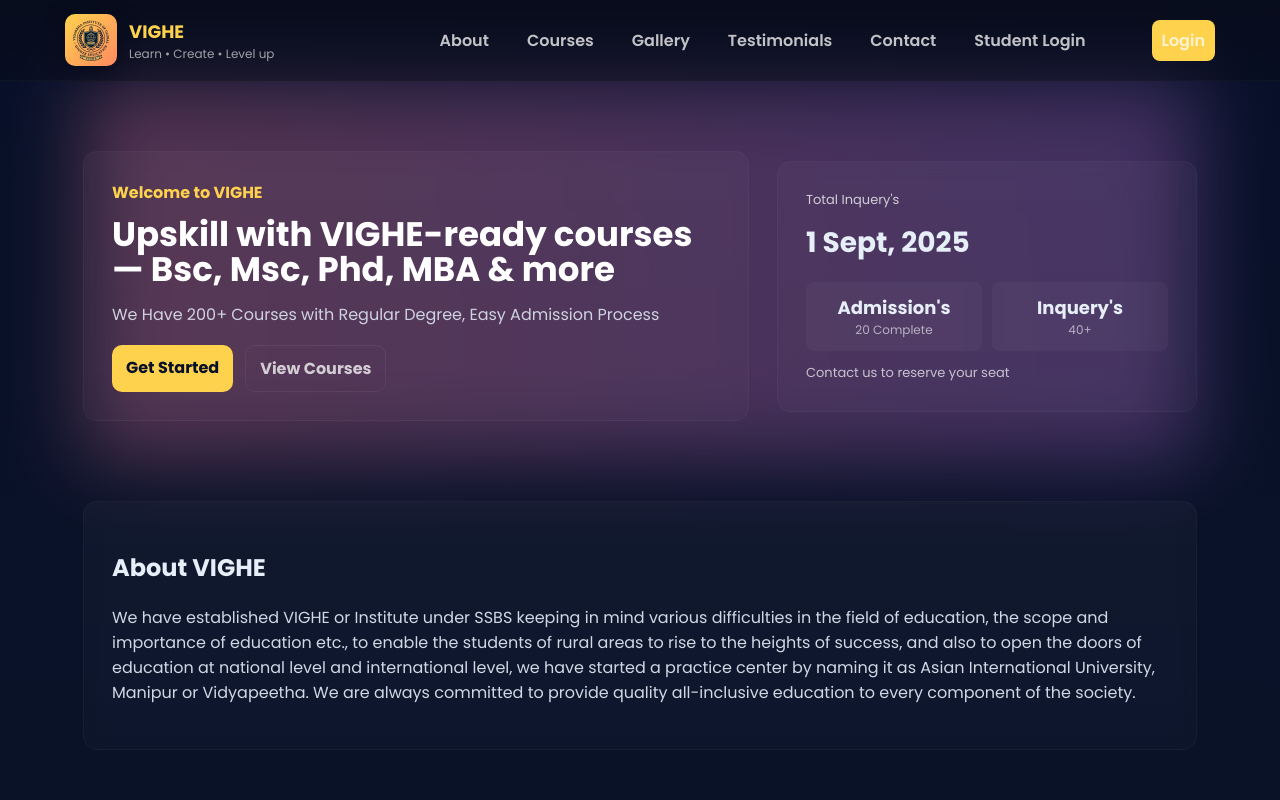
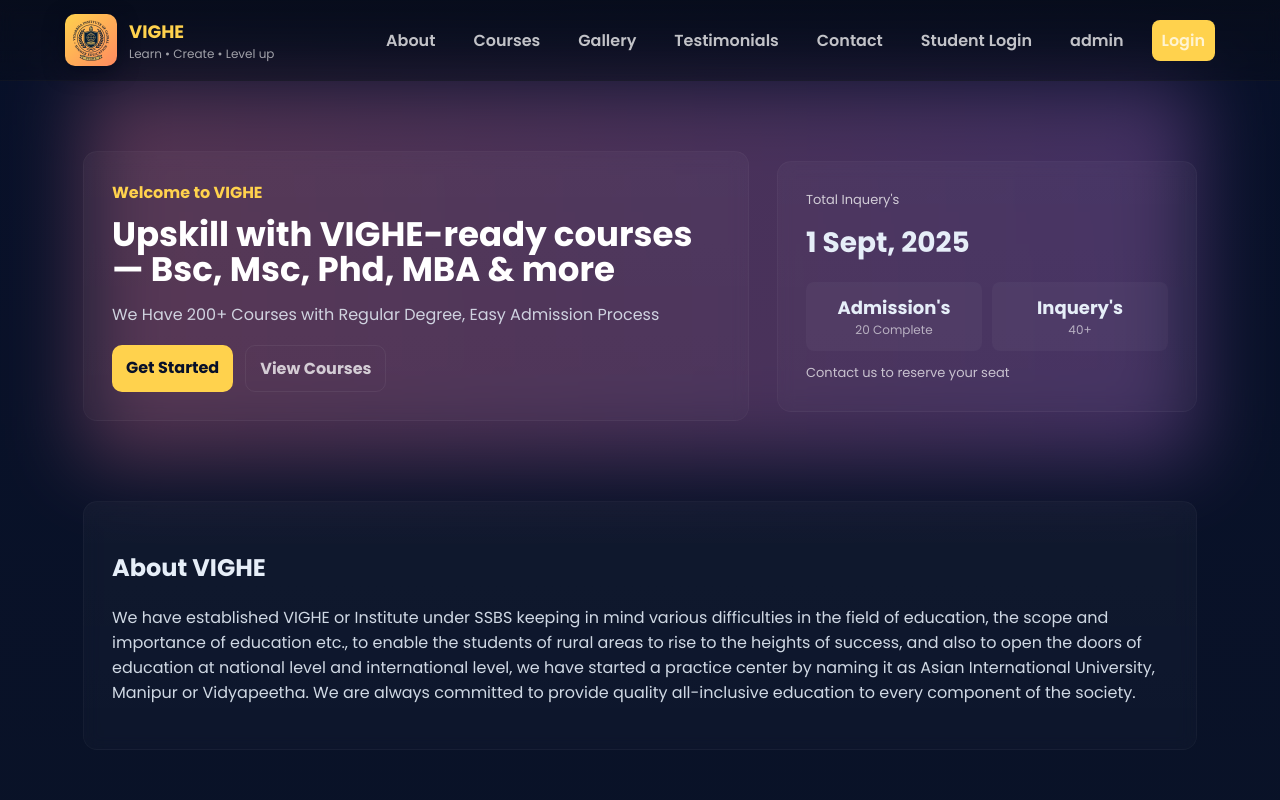
Before and after one commit to Vidharbha786/vighe.edu, a website: page index.html in a window 1280 px wide. Shown: the top 800 px of the page. Drawn offline with Linux system fonts and the light colour scheme.

Commit message:
Update index.html

```diff
--- a/index.html
+++ b/index.html
@@ -142,7 +142,7 @@
         <a href="#testimonials">Testimonials</a>
         <a href="#contact">Contact</a>
         <a href="https://103.191.208.219/studentpanel/">Student Login</a>
-        <a href="htmls/log.html"></a>
+        <a href="htmls/log.html">admin</a>
         <a class="cta" href="https://103.191.208.219/accpanel/login.php">Login</a>
       </nav>
 
@@ -431,4 +431,5 @@
     });
   </script>
 </body>
+
 </html>
```
